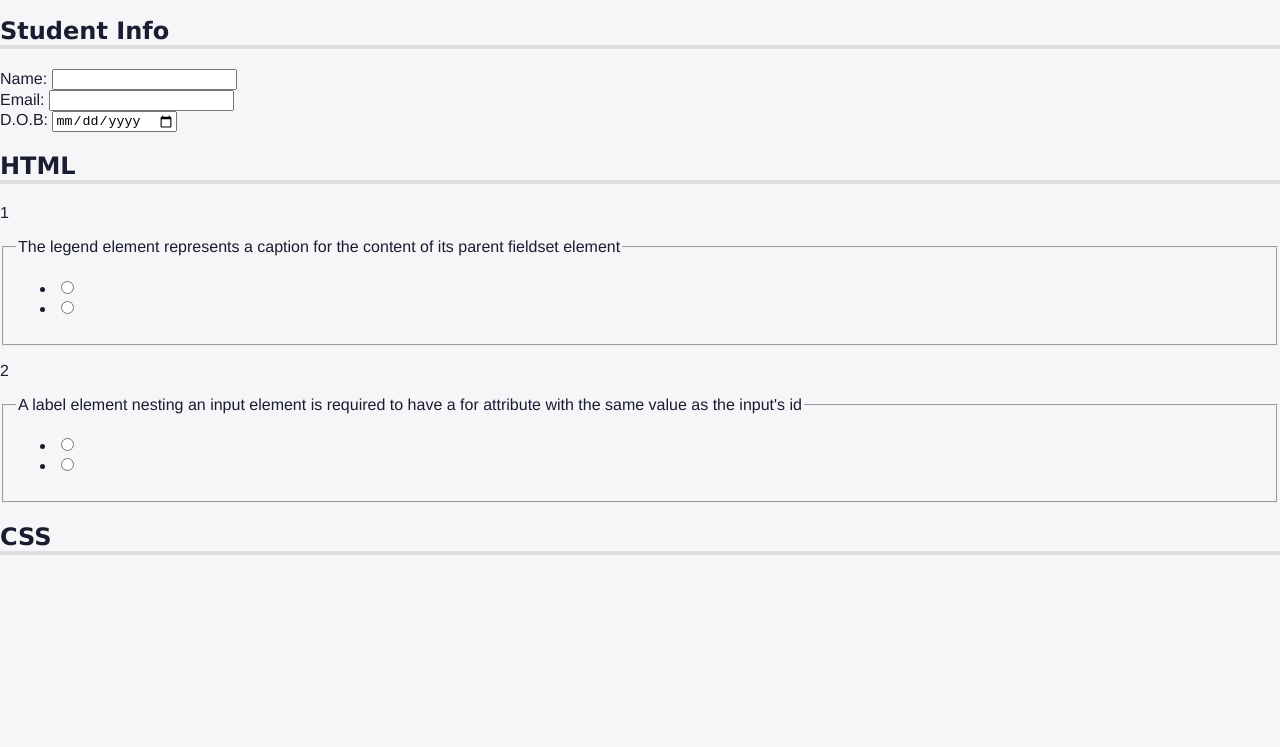
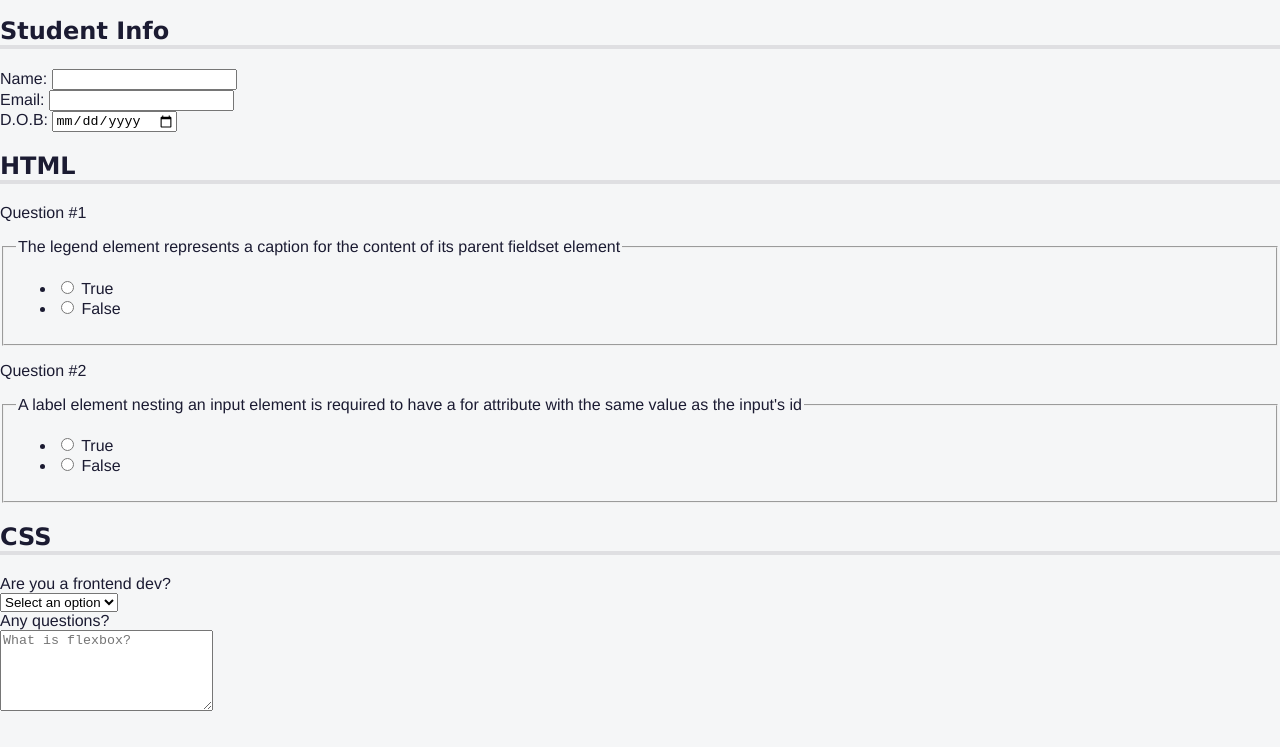
Before and after one commit to mrAbdhas/fcc-accessibility-quiz, a plain HTML site: page index.html in a window 1280 px wide. Shown: the part 53-800 px from the top of the page. Drawn offline with Linux system fonts and the light colour scheme.

Commit message:
step31-step40

```diff
--- a/index.html
+++ b/index.html
@@ -46,13 +46,13 @@
                                 for the content of its parent fieldset element</legend>
                             <ul class="answers-list">
                                 <li>
-                                    <label>
-                                        <input id="q1-a1" type="radio"/>
+                                    <label for="q1-a1">
+                                        <input id="q1-a1" type="radio" value="true" name="q1"/> True
                                     </label>
                                 </li>
                                 <li>
-                                    <label>
-                                        <input id="q1-a2" type="radio"/>
+                                    <label for="q1-a2">
+                                        <input id="q1-a2" type="radio" value="false" name="q1"/> False
                                     </label>
                                 </li>
                             </ul>
@@ -66,13 +66,13 @@
                                  same value as the input's id</legend>
                             <ul class="answers-list">
                                 <li>
-                                    <label>
-                                        <input id="q2-a1" type="radio"/>
+                                    <label for="q2-a1">
+                                        <input id="q2-a1" type="radio" value="true" name="q2"/> True
                                     </label>
                                 </li>
                                 <li>
-                                    <label>
-                                        <input id="q2-a2" type="radio"/>
+                                    <label for="q2-a2">
+                                        <input id="q2-a2" type="radio" value="false" name="q2"/> False
                                     </label>
                                 </li>
                             </ul>
@@ -81,6 +81,27 @@
                 </section>
                 <section role="region" aria-labelledby="css-questions">
                     <h2 id="css-questions"> CSS</h2>
+                    <div class="formrow">
+                        <div class="question-block">
+                            <label for="customer">Are you a frontend dev?</label>
+                        </div>
+                        <div class="answer">
+                            <select id="customer" name="customer" required>
+                                <option value="">Select an option</option>
+                                <option value="yes">Yes</option>
+                                <option value="no">No</option>
+                            </select>
+                        </div>
+
+                        <div class="question-block">
+                            <label for="css-questions">Any questions?</label>
+                        </div>
+                        <div class="answer">
+                            <textarea id="css-questions" name="css-questions" rows="5" cols="24" placeholder="What is flexbox?"></textarea>
+                        </div>
+
+
+                    </div>
                 </section>
             </form>
 
--- a/styles.css
+++ b/styles.css
@@ -38,6 +38,9 @@ h1, h2{
 h2{
     border-bottom: 4px solid #dfdfe2;
 }
+p::before{
+    content: "Question #";
+}
 /* span element with the class sr-only = screen readers only
 the text inside sr-only is only for screen readers.
 The following css hides it, from being visible on the site */
```
